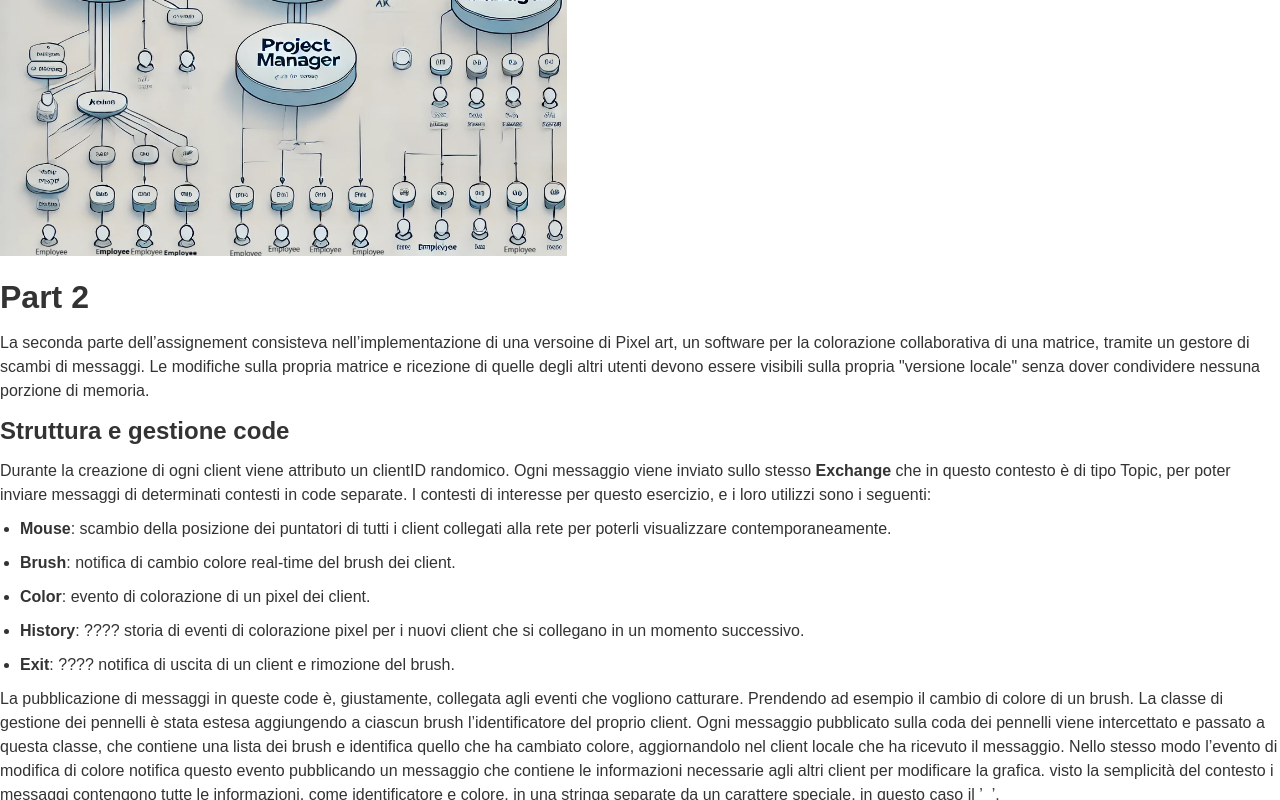
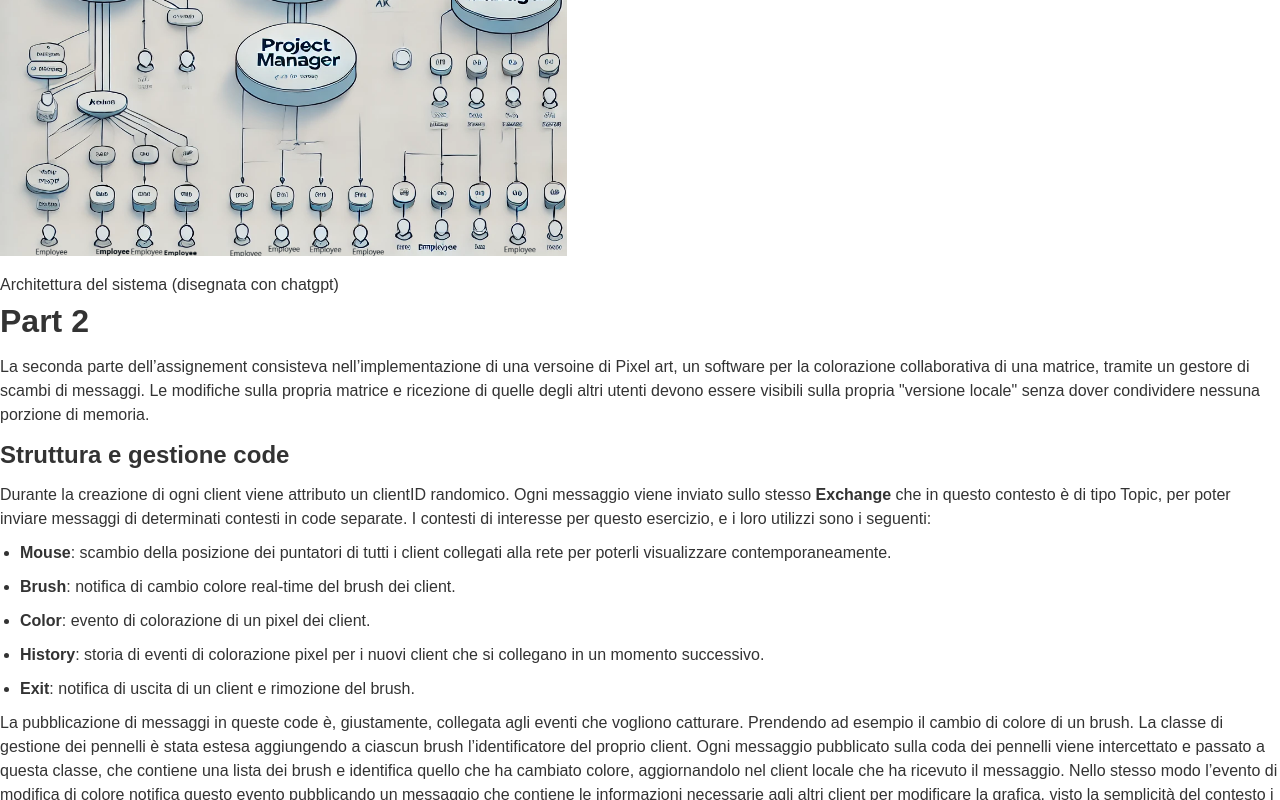
Before and after one commit to mega2799/PCD_assignement3, a plain HTML site: page index.html in a window 1280 px wide. Shown: the part 2000-2800 px from the top of the page. Drawn offline with Linux system fonts and the light colour scheme.

Commit message:
deploy: 00333d3439758028098d585ad09892a685e46433

```diff
--- a/index.html
+++ b/index.html
@@ -139,7 +139,7 @@ DISI</span><br />
 <span> Matteo Santoro </span><br />
 <span> <em>Supervisor:</em> Alessandro Ricci </span><br />
 </p>
-<p>2024-12-09</p>
+<p>2024-12-17</p>
 </div>
 </div>
 <h1 id="ch:into">Parte 1</h1>
@@ -222,9 +222,13 @@ tramite <code>Employee.Report</code>.</p></li>
 <p>Questa struttura modulare rende il sistema scalabile e facile da
 mantenere, poiché ogni livello si occupa esclusivamente di un insieme
 ben definito di responsabilità.</p>
+<figure>
 <p><img src="report/img/chaGpt-graph.png" style="width:15cm"
 alt="image" /><br />
 </p>
+<figcaption>Architettura del sistema (disegnata con
+chatgpt)</figcaption>
+</figure>
 <h1 id="ch:into">Part 2</h1>
 <p>La seconda parte dell’assignement consisteva nell’implementazione di
 una versoine di Pixel art, un software per la colorazione collaborativa
@@ -247,10 +251,9 @@ contemporaneamente.</p></li>
 brush dei client.</p></li>
 <li><p><strong>Color</strong>: evento di colorazione di un pixel dei
 client.</p></li>
-<li><p><strong>History</strong>: ???? storia di eventi di colorazione
-pixel per i nuovi client che si collegano in un momento
-successivo.</p></li>
-<li><p><strong>Exit</strong>: ???? notifica di uscita di un client e
+<li><p><strong>History</strong>: storia di eventi di colorazione pixel
+per i nuovi client che si collegano in un momento successivo.</p></li>
+<li><p><strong>Exit</strong>: notifica di uscita di un client e
 rimozione del brush.</p></li>
 </ul>
 <p>La pubblicazione di messaggi in queste code è, giustamente, collegata
```
